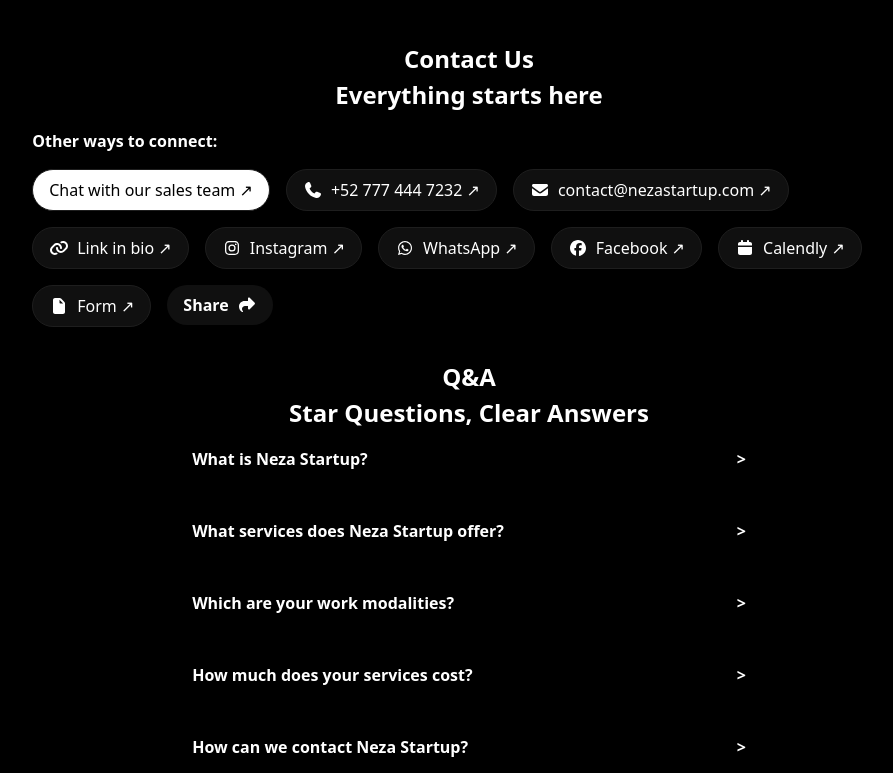
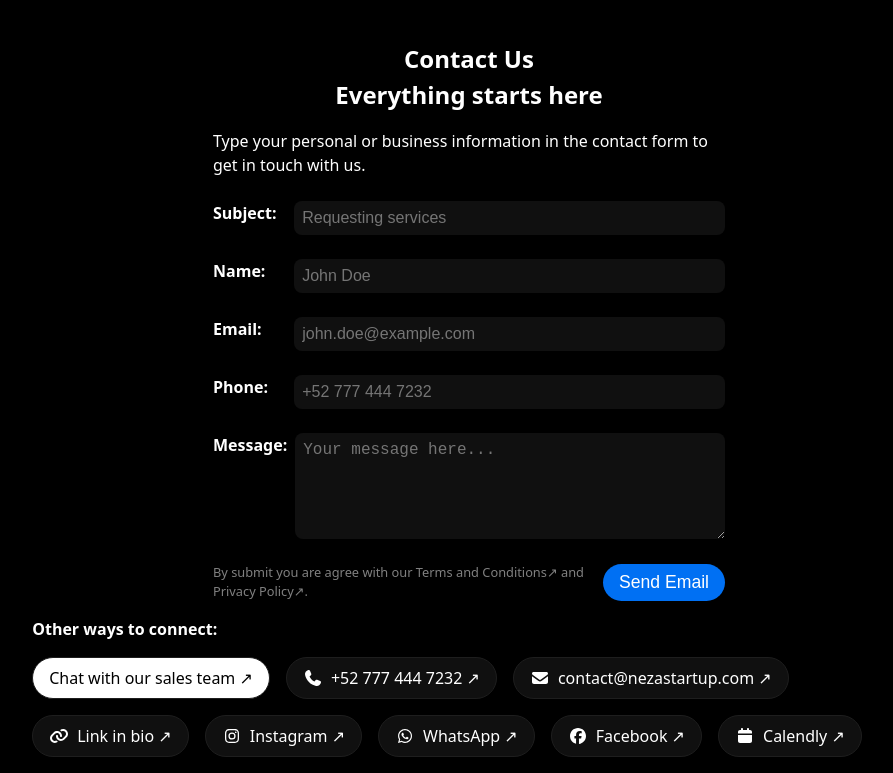
Before and after one commit to neza-startup/neza-startup, a React (Vite) app: page / in a window 1280 px wide. Shown: the part 700-1473 px from the top of the page, without its empty margins (171-1064 px from the left). Built offline with nearby package versions, Linux system fonts and the light colour scheme.

Commit message:
Added contact form

```diff
--- a/src/components/Contact.jsx
+++ b/src/components/Contact.jsx
@@ -1,10 +1,28 @@
 import { faFacebook, faInstagram, faWhatsapp } from '@fortawesome/free-brands-svg-icons';
 import { faCalendar, faEnvelope, faFile, faLink, faPhone, faShare } from '@fortawesome/free-solid-svg-icons';
 import { FontAwesomeIcon } from '@fortawesome/react-fontawesome';
+import { useRef /* , useState  */ } from "react";
 import styles from "../styles/Contact.module.css";
 
+const Contact = () => {
 
-const Contact = () => {
+  const formRef = useRef(null);
+  /* const [isActive, setIsActive] = useState(false);
+  const [isChecked, setIsChecked] = useState(false);
+  const [isCheckedWhatsapp, setIsCheckedWhatsapp] = useState(false);
+
+  const toggleStatus = () => {
+    setIsActive(!isActive);
+  }
+
+  const toggleCheckbox = () => {
+    setIsChecked(!isChecked);
+  }
+
+  const toggleChecked = () => {
+    setIsCheckedWhatsapp(!isCheckedWhatsapp);
+  } */
+
   const handleShare = () => {
     const shareData = {
       title: 'Neza Startup',
@@ -20,12 +38,71 @@ const Contact = () => {
       alert('Sharing is not supported in this browser.');
     }
   };
+
   return (
     <section className={styles.contact} id="contact">
       <header>
         <h1>Contact Us</h1>
         <h2>Everything starts here</h2>
       </header>
+
+      <form className={styles.contactForm} ref={formRef}>
+
+        {/* <fieldset className={styles.fieldset}>
+          <label htmlFor="status" className={styles.statusLabelName}>Send via {isActive ? 'WhatsApp' : 'Email'}:&nbsp;
+            <input type="checkbox" id="status" name="status" onChange={toggleStatus} checked={isActive} className={styles.statusCheckbox} />
+            <label htmlFor="status" className={styles.statusLabel}></label>
+          </label>
+
+          {
+            !isActive ? (
+              <label htmlFor="client" className={styles.checkboxLabelName}>({isChecked ? 'Desktop App' : 'Web Client'})&nbsp;
+                <input type="checkbox" id="client" name="client" onChange={toggleCheckbox} checked={isChecked} className={styles.checkbox} />
+                <label htmlFor="client" className={styles.checkboxLabel}></label>
+              </label>
+            ) : (
+              <label htmlFor="client" className={styles.checkboxLabelName}>({isCheckedWhatsapp ? 'URL Link' : 'Cloud API'})&nbsp;
+                <input type="checkbox" id="client" name="client" onChange={toggleChecked} checked={isCheckedWhatsapp} className={styles.checkbox} />
+                <label htmlFor="client" className={`${styles.checkboxLabel} ${styles.whatsapp}`}></label>
+              </label>
+            )
+          }
+        </fieldset> */}
+
+        <legend>Type your personal or business information in the contact form to get in touch with us.</legend>
+
+        <fieldset>
+          <label htmlFor="subject">Subject:</label>
+          <input type="text" id="subject" name="subject" placeholder="Requesting services" />
+        </fieldset>
+
+        <fieldset>
+          <label htmlFor="name">Name:</label>
+          <input type="text" id="name" name="name" placeholder="John Doe" />
+        </fieldset>
+
+        <fieldset>
+          <label htmlFor="email">Email:</label>
+          <input type="email" id="email" name="email" placeholder="john.doe@example.com" />
+        </fieldset>
+
+        <fieldset>
+          <label htmlFor="phone">Phone:</label>
+          <input type="tel" id="phone" name="phone" placeholder="+52 777 444 7232" />
+        </fieldset>
+
+        <fieldset>
+          <label htmlFor="message">Message:</label>
+          <textarea id="message" name="message" rows="5" placeholder="Your message here..."></textarea>
+        </fieldset>
+
+        <div className={styles.formActions}>
+          <span className={styles.disclaimer}>By submit you are agree with our Terms and Conditions&#8599; and Privacy Policy&#8599;.</span>
+          <button type="submit">Send Email</button>
+        </div>
+
+      </form>
+
       <div className={styles.contactInfo}>
         <span>
           Other ways to connect:
--- a/src/styles/Contact.module.css
+++ b/src/styles/Contact.module.css
@@ -19,6 +19,210 @@ section.contact {
     font-size: 1.2rem;
     margin-bottom: 2rem;
   } */
+
+  form.contactForm {
+    display: flex;
+    flex-direction: column;
+    justify-content: center;
+    align-items: center;
+    gap: 1.5rem;
+    width: 100%;
+    max-width: 32rem;
+
+    legend {
+      /* font-size: 1.5rem;
+      font-weight: 600; */
+      text-align: left;
+      align-self: flex-start;
+    }
+
+    fieldset {
+      /* border: none;
+      padding: 0;
+      margin: 0;
+      width: 100%;
+      display: flex;
+      flex-direction: column;
+      gap: 0.5rem; */
+
+      display: flex;
+      flex-direction: row;
+      justify-content: flex-start;
+      align-items: flex-start;
+      gap: 0.5rem;
+      width: 100%;
+      border: none;
+
+      label {
+        font-weight: 600;
+        text-align: left;
+        flex: 0 0 8ch;
+      }
+
+      input,
+      textarea {
+        flex: 1 1 auto;
+        min-width: 0;
+        width: auto;
+        padding: 0.5rem;
+        border-radius: 0.5rem;
+        border: 1px solid var(--border-color);
+        background-color: hsla(240, 2%, 8%, 0.8);
+        font-size: 1rem;
+
+        &:focus {
+          outline: #0070f3 auto 1px;
+          border-color: var(--accent-color);
+          box-shadow: 0 0 0 2px var(--accent-color);
+        }
+      }
+
+      textarea {
+        resize: vertical;
+        min-height: 6rem;
+      }
+
+      label.statusLabelName,
+      label.checkboxLabelName {
+        display: flex;
+        align-items: center;
+      }
+    }
+
+    fieldset.fieldset:first-of-type {
+      flex-direction: row;
+      justify-content: space-between;
+      align-items: center;
+
+      input.statusCheckbox[type="checkbox"],
+      input.checkbox[type="checkbox"] {
+        /* Use an accessible "visually-hidden" pattern instead of positioning offscreen
+               which can create horizontal scrollbars in some browsers. This keeps the
+               inputs available to screen readers but prevents them from affecting layout. */
+        /* position: absolute !important;
+            width: 1px;
+            height: 1px;
+            padding: 0;
+            margin: -1px;
+            overflow: hidden;
+            clip: rect(0 0 0 0);
+            clip-path: inset(50%);
+            white-space: nowrap;
+            border: 0; */
+
+        position: absolute;
+        visibility: hidden;
+        left: 0;
+        top: 0;
+      }
+
+      label.statusLabel,
+      label.checkboxLabel {
+        position: relative;
+        display: inline-block;
+        width: 4rem;
+        height: 2rem;
+        background-color: #0070f3;
+        border-radius: 1rem;
+        cursor: pointer;
+      }
+
+      label.checkboxLabel.whatsapp {
+        background-color: #22C55E;
+      }
+
+      label.statusLabel::after,
+      label.checkboxLabel::after {
+        content: "";
+        position: absolute;
+        top: 0.2rem;
+        left: 0.2rem;
+        width: 1.6rem;
+        height: 1.6rem;
+        background-color: hsl(0, 0%, 100%);
+        border-radius: 1rem;
+        transition: all 0.2s ease-in-out;
+      }
+
+      input.statusCheckbox[type="checkbox"]:checked+label.statusLabel::after,
+      input.checkbox[type="checkbox"]:checked+label.checkboxLabel::after {
+        left: 2rem;
+        background-color: hsl(0, 0%, 100%);
+      }
+
+      input.statusCheckbox[type="checkbox"]:checked+label.statusLabel {
+        background-color: #22C55E;
+      }
+
+      input.checkbox[type="checkbox"]:checked:last-of-type+label.checkboxLabel {
+        background-color: #ccc;
+      }
+    }
+
+    div.formActions {
+      display: flex;
+      align-items: center;
+      justify-content: space-between;
+      gap: 1rem;
+      width: 100%;
+      /* padding-left: calc(8ch + 0.5rem); */
+
+      span.disclaimer {
+        display: inline-flex;
+        align-items: center;
+        justify-content: center;
+        /* max-width: 32ch; */
+        font-size: 0.8rem;
+        text-align: left;
+
+        color: hsla(0, 0%, 100%, 0.5);
+      }
+
+      button {
+        display: inline-flex;
+        align-items: center;
+        justify-content: center;
+        min-width: fit-content;
+
+        gap: 0.5rem;
+        padding: 0.5rem 1rem;
+        color: #fff;
+        background-color: #0070f3;
+        border: none;
+        border-radius: 5rem;
+        cursor: pointer;
+        font-size: 1.1rem;
+        transition: background-color 0.3s ease;
+      }
+    }
+  }
+
+  a {
+    text-decoration: none;
+    color: var(--text-primary);
+    /* font-weight: 600; */
+    /* font-size: 1.1rem; */
+    transition: color 0.3s ease;
+    display: flex;
+    flex-direction: row;
+    justify-content: center;
+    align-items: center;
+    gap: 0.5rem;
+    background-color: #131314;
+    padding: 0.5rem 1rem;
+    border-radius: 1.5rem;
+    border: 1px solid #1E1E1E;
+    background-color:
+      /* light-dark(hsla(0, 0%, 98%, 0.8), */
+      hsla(240, 2%, 8%, 0.8)
+      /* ) */
+    ;
+
+    background-color: white;
+    color: black;
+
+    align-self: flex-end;
+  }
 
   div.contactInfo {
     display: flex;
@@ -100,6 +304,20 @@ section.contact {
   section.contact {
     padding: 1rem;
 
+    form.contactForm {
+      align-items: stretch;
+
+      div.formActions {
+        padding-left: 0;
+        flex-direction: column;
+        align-items: flex-start;
+      }
+
+      button {
+        align-self: flex-start;
+      }
+    }
+
     div.contactInfo {
       max-width: 100% !important;
       width: 100% !important;
@@ -107,6 +325,11 @@ section.contact {
 
       span {
         align-self: center;
+      }
+
+      span.disclaimer,
+      button {
+        margin-left: 0;
       }
 
       ul.contactList {
```
